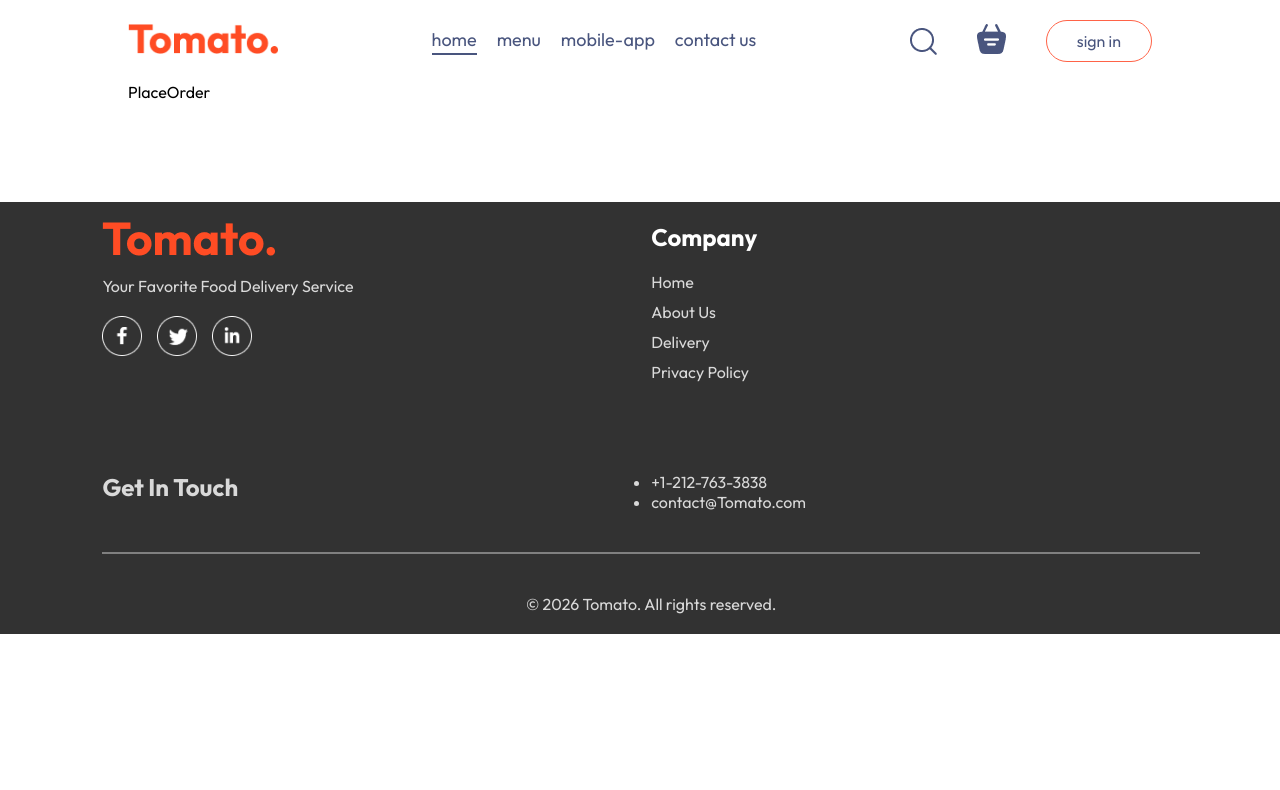
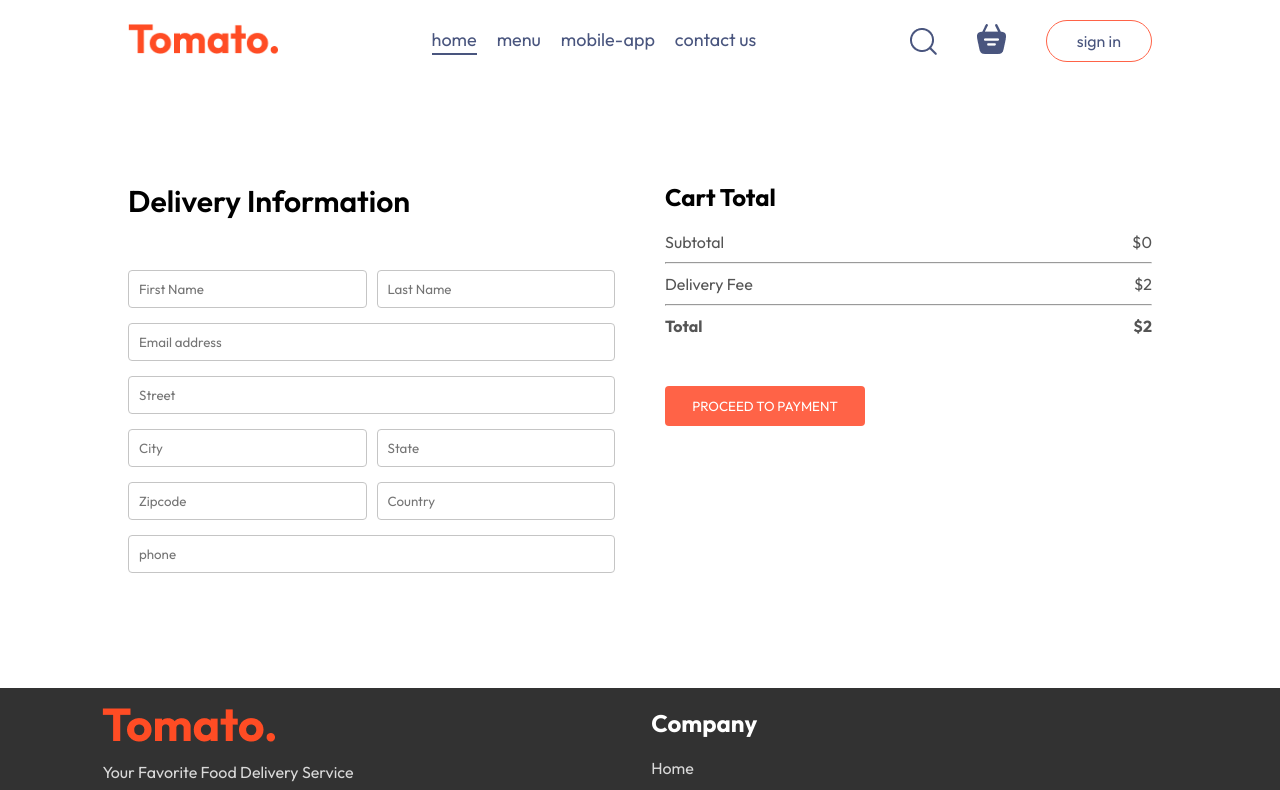
Before and after one commit to shreya-nair21/Tomato, a React (Vite) app in the folder frontend/: page /order in a window 1280 px wide. Shown: the top 790 px of the page. Built offline with nearby package versions, Linux system fonts and the light colour scheme.

Commit message:
create place order page

```diff
--- a/frontend/src/pages/PlaceOrder/PlaceOrder.css
+++ b/frontend/src/pages/PlaceOrder/PlaceOrder.css
@@ -0,0 +1,43 @@
+.place-order {
+    display: flex;
+    align-items: start;
+    justify-content: space-between;
+    gap: 50px;
+    margin-top: 100px;
+}
+
+.place-order-left {
+    width: 100%;
+    max-width: max(30% 500px);
+}
+
+.place-order-left .title {
+    font-size: 30px;
+    font-weight: 600;
+    margin-bottom: 50px;
+
+}
+
+.place-order-left input {
+    margin-bottom: 15px;
+    width: 100%;
+    padding: 10px;
+    border: 1px solid #c5c5c5;
+    border-radius: 4px;
+    outline-color: tomato;
+
+}
+
+.place-order-left .multi-fields {
+    display: flex;
+    gap: 10px;
+}
+
+.place-order-right {
+    width: 100%;
+    max-width: max(40% 500px);
+}
+
+.place-order .cart-total button {
+    margin-top: 30px;
+}
--- a/frontend/src/pages/PlaceOrder/PlaceOrder.jsx
+++ b/frontend/src/pages/PlaceOrder/PlaceOrder.jsx
@@ -1,8 +1,57 @@
-import React from 'react'
+import React, { useContext } from 'react'
 import './PlaceOrder.css'
+import { StoreContext } from '../../context/StoreContext'
 const PlaceOrder = () => {
+
+  const { getTotalCartAmount } = useContext(StoreContext);
   return (
-    <div>PlaceOrder</div>
+    <form className='place-order'>
+      <div className="place-order-left">
+        <p className="title">Delivery Information</p>
+        <div className="multi-fields">
+          <input type="text" placeholder="First Name" />
+          <input type="text" placeholder="Last Name" />
+        </div>
+
+        <input type="email" placeholder='Email address' />
+        <input type="text" placeholder='Street' />
+
+        <div className="multi-fields">
+          <input type="text" placeholder="City" />
+          <input type="text" placeholder="State" />
+        </div>
+
+        <div className="multi-fields">
+          <input type="text" placeholder="Zipcode" />
+          <input type="text" placeholder="Country" />
+        </div>
+        <input type="text" placeholder='phone' />
+      </div>
+
+      <div className="place-order-right">
+        <div className="cart-total">
+          <h2>Cart Total</h2>
+          <div>
+            <div className="cart-total-details">
+              <p>Subtotal</p>
+              <p>${getTotalCartAmount()}</p>
+            </div>
+            <hr />
+            <div className="cart-total-details">
+              <p>Delivery Fee</p>
+              <p>${2}</p>
+            </div>
+            <hr />
+            <div className="cart-total-details">
+              <b>Total</b>
+              <b>${getTotalCartAmount() + 2}</b>
+            </div>
+          </div>
+          <button>PROCEED TO PAYMENT</button>
+        </div>
+      </div>
+
+    </form>
   )
 }
 
```
